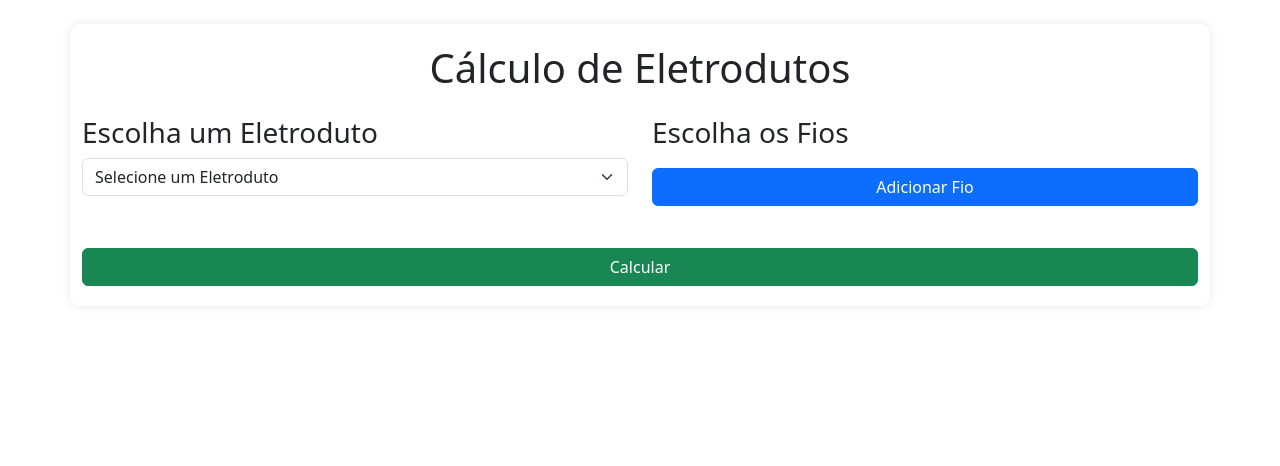
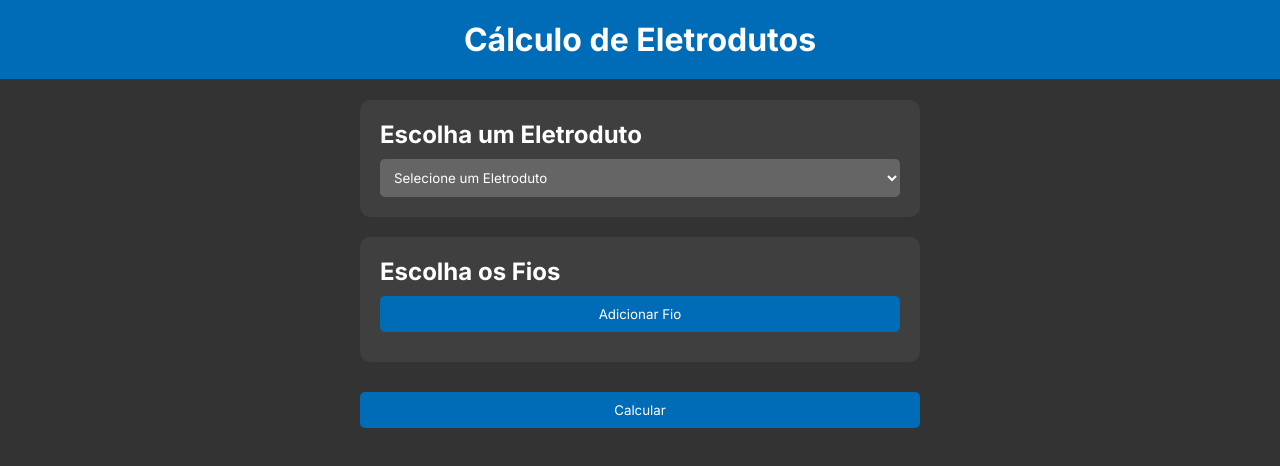
Before and after one commit to gabrielpiske/conduit-manager, a plain HTML site: page index.html in a window 1280 px wide. Drawn offline with nearby package versions, Linux system fonts and the light colour scheme.

Commit message:
fix: making beautiful

```diff
--- a/index.html
+++ b/index.html
@@ -1,37 +1,38 @@
 <!DOCTYPE html>
 <html lang="pt-br">
+
 <head>
     <meta charset="UTF-8">
     <meta name="viewport" content="width=device-width, initial-scale=1.0">
     <title>Cálculo de Eletrodutos</title>
     <link rel="stylesheet" href="style.css">
-    <link rel="stylesheet" href="https://cdn.jsdelivr.net/npm/bootstrap@5.3.0/dist/css/bootstrap.min.css">
 </head>
+
 <body>
-    <div class="container mt-4">
-        <h1 class="text-center">Cálculo de Eletrodutos</h1>
+    <header>
+        <h1>Cálculo de Eletrodutos</h1>
+    </header>
 
-        <div class="row mt-4">
-            <div class="col-md-6">
-                <h3>Escolha um Eletroduto</h3>
-                <select id="selectEletroduto" class="form-select">
-                    <option value="">Selecione um Eletroduto</option>
-                </select>
-            </div>
-            <div class="col-md-6">
-                <h3>Escolha os Fios</h3>
-                <button id="adicionarFio" class="btn btn-primary">Adicionar Fio</button>
-                <ul id="listarFios" class="list-group mt-2"></ul>
-            </div>
-        </div>
+    <main>
+        <section>
+            <h2>Escolha um Eletroduto</h2>
+            <select id="selectEletroduto">
+                <option value="">Selecione um Eletroduto</option>
+            </select>
+        </section>
 
-        <div class="text-center mt-4">
-            <button id="calcular" class="btn btn-success">Calcular</button>
-        </div>
+        <section>
+            <h2>Escolha os Fios</h2>
+            <button id="adicionarFio" class="main">Adicionar Fio</button>
+            <ul id="listarFios" class="list-group"></ul>
+        </section>
 
-        <div id="resultado" class="alert alert-info mt-4" style="display: none;"></div>
-    </div>
+        <button id="calcular" class="main">Calcular</button>
+
+        <div id="resultado" class="alert" style="display: none;"></div>
+    </main>
 
     <script src="script.js"></script>
 </body>
+
 </html>
--- a/script.js
+++ b/script.js
@@ -46,7 +46,7 @@ document.addEventListener("DOMContentLoaded", () => {
 
         let removerBtn = document.createElement("button");
         removerBtn.textContent = "Remover";
-        removerBtn.classList.add("btn", "btn-danger", "mb-2");
+        removerBtn.classList.add("main", "mb-2");
         removerBtn.addEventListener("click", () => listItem.remove());
 
         let listItem = document.createElement("li");
--- a/style.css
+++ b/style.css
@@ -1,33 +1,118 @@
-body {
-    background-color: #f8f9fa;
-    font-family: Arial, sans-serif;
+@import url('https://fonts.googleapis.com/css2?family=Inter:wght@100..900&display=swap');
+
+:root {
+    --bg-color: #333333;
+    --section-color: #3F3F3F;
+    --subsection-color: #454545;
+    --selection-bg-color: #656565;
+    --text-color: #ffffff;
+    --main-color: #006BB7;
 }
 
-h1 {
-    color: #333;
-    margin-bottom: 20px;
+* {
+    margin: 0;
+    padding: 0;
+    box-sizing: border-box;
+    font-family: "Inter", sans-serif;
+    color: var(--text-color);
 }
 
-.container {
-    max-width: 800px;
-    background: white;
+body {
+    display: flex;
+    flex-direction: column;
+    align-items: center;
+    background-color: var(--bg-color);
+    min-height: 100vh;
+    padding-top: 80px; /* Espaço para o header fixo */
+}
+
+/* Header fixo no topo */
+header {
+    position: fixed;
+    top: 0;
+    left: 0;
+    width: 100%;
+    text-align: center;
+    padding: 20px;
+    background-color: var(--main-color);
+    z-index: 1000;
+}
+
+main {
+    display: flex;
+    flex-direction: column;
+    gap: 20px;
+    padding: 20px;
+    width: 100%;
+    max-width: 600px;
+}
+
+/* Estilo para as seções */
+section {
+    background-color: var(--section-color);
     padding: 20px;
     border-radius: 10px;
-    box-shadow: 0px 0px 10px rgba(0, 0, 0, 0.1);
 }
 
-.list-group-item {
-    display: flex;
-    align-items: center;
-    justify-content: space-between;
+/* Estilo para select e buttons */
+select, button {
+    width: 100%;
+    padding: 10px;
+    margin-top: 10px;
+    border-radius: 5px;
+    border: none;
 }
 
-.form-select, .form-control {
-    width: 70%;
-    display: inline-block;
+/* Ajuste para o select */
+select {
+    background-color: var(--selection-bg-color);
+    color: var(--text-color);
 }
 
-.btn {
+/* Estilo para botão principal */
+button.main {
+    background-color: var(--main-color);
+    cursor: pointer;
+}
+
+button:hover {
+    filter: brightness(1.2);
+}
+
+/* Lista de fios */
+ul.list-group {
+    margin-top: 10px;
+    list-style: none;
+    padding: 0;
+}
+
+/* Alerta de resultado */
+.alert {
+    padding: 15px;
+    background-color: var(--subsection-color);
+    border-radius: 5px;
+}
+
+
+/* Responsividade */
+@media (max-width: 768px) {
+    main {
+        width: 90%;
+    }
+}
+
+/* Estilo para inputs */
+input.form-control {
     width: 100%;
+    padding: 10px;
     margin-top: 10px;
+    border-radius: 5px;
+    border: none;
+    background-color: var(--selection-bg-color);
+    color: var(--text-color);
 }
+
+/* Estilo para margem inferior */
+.mb-2 {
+    margin-bottom: 10px; /* Ajuste conforme necessário */
+}
```
